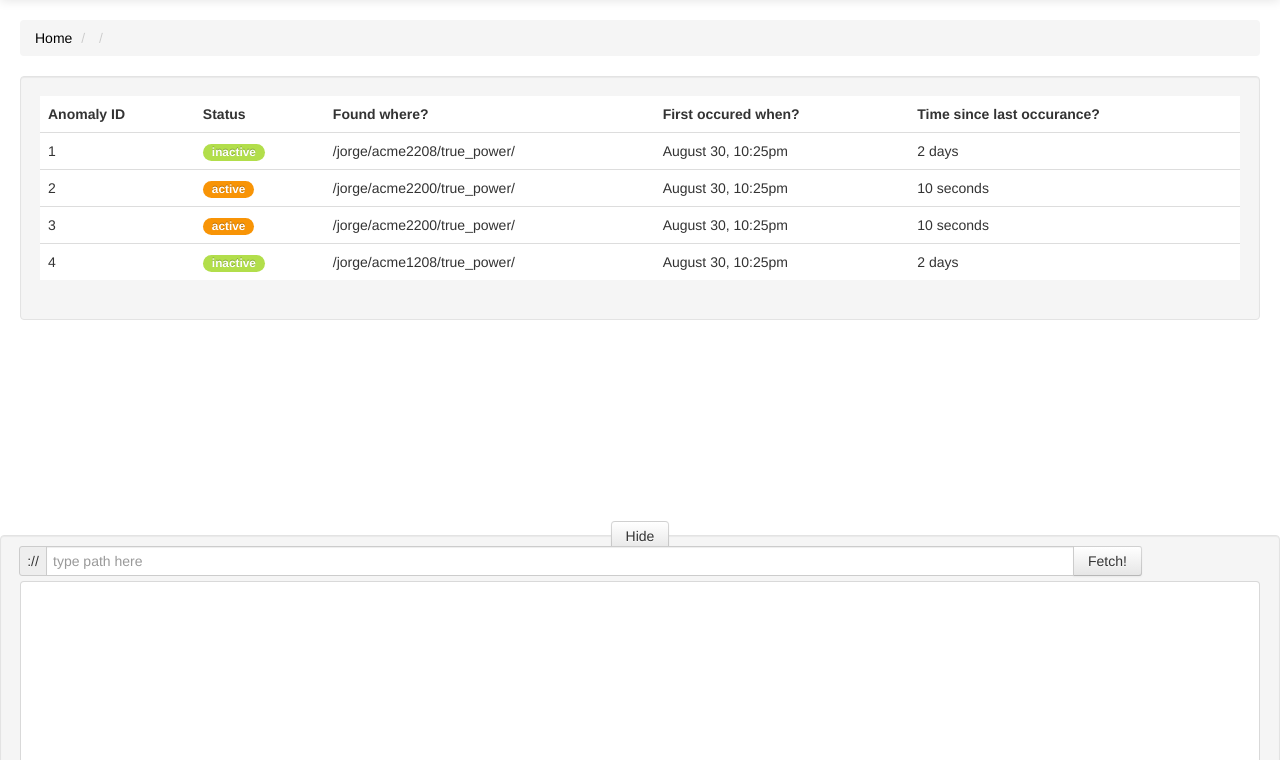
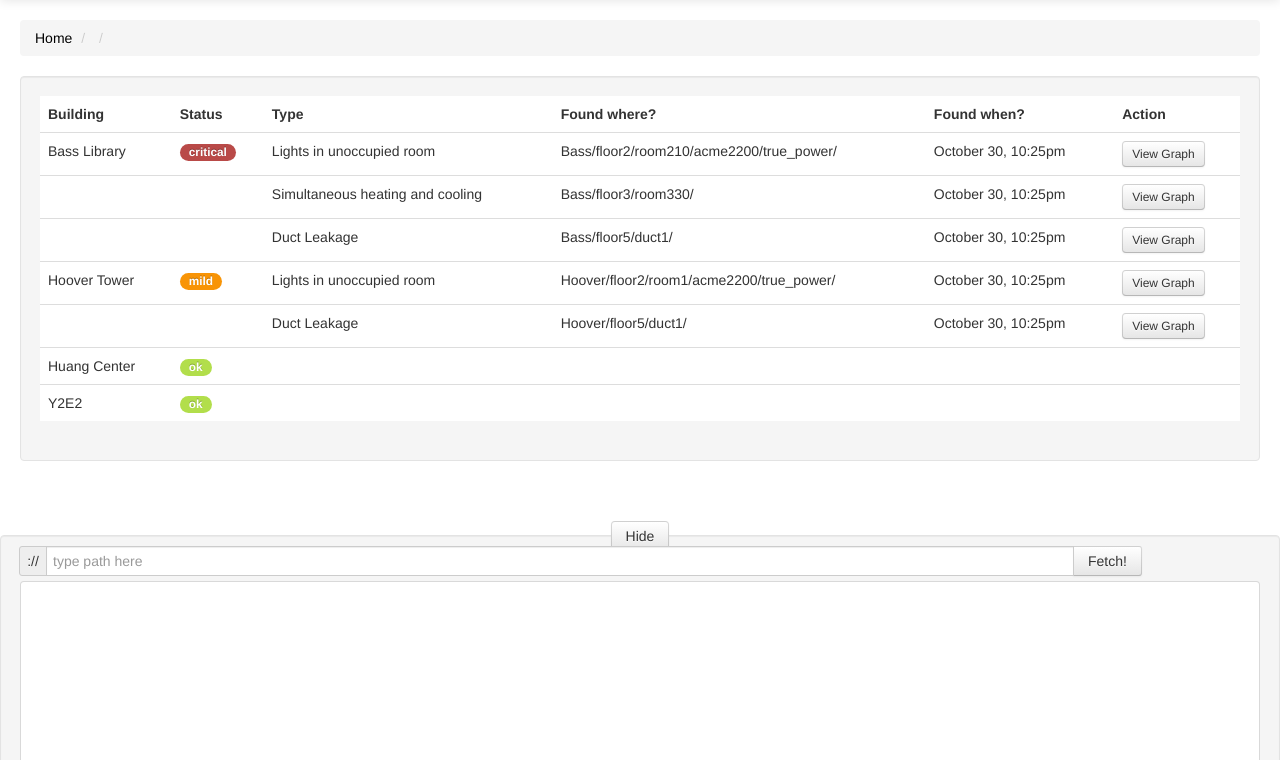
Before and after one commit to jortizcs/Pangia, a PHP site: page /pangia-admin/index-instance-anomaly.php?page=1 in a window 1280 px wide. Shown: the part 40-800 px from the top of the page. Run offline with PHP 8.4, Linux system fonts and the light colour scheme; data that the repository does not hold is empty; some libraries are stand-ins or nearby versions.

Commit message:
small updates

```diff
--- a/pangia-admin/index-instance-anomaly.php
+++ b/pangia-admin/index-instance-anomaly.php
@@ -18,7 +18,7 @@
 	<script>
 	$(document).ready(function(){
 		var obj = '<tr>	<td>4</td><td><span class="badge badge-success">inactive</span></td><td>/jorge/acme1208/true_power/</td><td>August 30, 10:25pm</td><td>2 days</td></tr>'
-		$("table tbody").animate('slow').append(obj).delay(5000);
+		//$("table tbody").animate('slow').append(obj).delay(5000);
 	});
 	</script>
 <!--[if lt IE 7]><p class=chromeframe>Your browser is <em>ancient!</em> <a href="http://browsehappy.com/">Upgrade to a different browser</a> or <a href="http://www.google.com/chromeframe/?redirect=true">install Google Chrome Frame</a> to experience this site.</p><![endif]-->
@@ -31,33 +31,69 @@
 			<div class="well">
 				<table class="table table-hover" style="">
 				  <thead>
-				  	<th>Anomaly ID</th>
+				  	<th>Building</th>
 				  	<th>Status</th>
+				  	<th>Type</th>
 					<th>Found where?</th>
-					<th>First occured when?</th>
-					<th>Time since last occurance?</th>
+					<th>Found when?</th>
+					<th>Action</th>
 				  </thead>
 				  <tbody>
+			  		<tr>
+				  		<td>Bass Library</td>
+				  		<td><span class="badge badge-important">critical</span></td>
+				  		<td>Lights in unoccupied room</td>
+				  		<td>Bass/floor2/room210/acme2200/true_power/</td>
+				  		<td>October 30, 10:25pm</td>
+				  		<td><a href="#" class="btn btn-small">View Graph</a></td>
+				  	</tr>
 				  	<tr>
-				  		<td>1</td>
-				  		<td><span class="badge badge-success">inactive</span></td>
-				  		<td>/jorge/acme2208/true_power/</td>
-				  		<td>August 30, 10:25pm</td>
-				  		<td>2 days</td>
+				  		<td></td>
+				  		<td></td>
+				  		<td>Simultaneous heating and cooling</td>
+				  		<td>Bass/floor3/room330/</td>
+				  		<td>October 30, 10:25pm</td>
+				  		<td><a href="#" class="btn btn-small">View Graph</a></td>
 				  	</tr>
 			  		<tr>
-				  		<td>2</td>
-				  		<td><span class="badge badge-warning">active</span></td>
-				  		<td>/jorge/acme2200/true_power/</td>
-				  		<td>August 30, 10:25pm</td>
-				  		<td>10 seconds</td>
+				  		<td></td>
+				  		<td></td>
+				  		<td>Duct Leakage</td>
+				  		<td>Bass/floor5/duct1/</td>
+				  		<td>October 30, 10:25pm</td>
+				  		<td><a href="#" class="btn btn-small">View Graph</a></td>
+				  	</tr>
+			  		<tr>
+				  		<td>Hoover Tower</td>
+				  		<td><span class="badge badge-warning">mild</span></td>
+				  		<td>Lights in unoccupied room</td>
+				  		<td>Hoover/floor2/room1/acme2200/true_power/</td>
+				  		<td>October 30, 10:25pm</td>
+				  		<td><a href="#" class="btn btn-small">View Graph</a></td>
 				  	</tr>
 				  	<tr>
-				  		<td>3</td>
-				  		<td><span class="badge badge-warning">active</span></td>
-				  		<td>/jorge/acme2200/true_power/</td>
-				  		<td>August 30, 10:25pm</td>
-				  		<td>10 seconds</td>
+				  		<td></td>
+				  		<td></td>
+				  		<td>Duct Leakage</td>
+				  		<td>Hoover/floor5/duct1/</td>
+				  		<td>October 30, 10:25pm</td>
+				  		<td><a href="#" class="btn btn-small">View Graph</a></td>
+				  	</tr>
+				  	<tr>
+				  		<td>Huang Center</td>
+				  		<td><span class="badge badge-success">ok</span></td>
+				  		<td></td>
+				  		<td></td>
+				  		<td></td>
+				  		<td></td>
+				  	</tr>
+				  	<tr>
+				  		<td>Y2E2</td>
+				  		<td><span class="badge badge-success">ok</span></td>
+				  		<td></td>
+				  		<td></td>
+				  		<td></td>
+				  		<td></td>
 				  	</tr>
 				  </tbody>
 				</table>
--- a/pangia-admin/js/script.js
+++ b/pangia-admin/js/script.js
@@ -125,7 +125,7 @@ function createSub(host){
 			var dataJson = JSON.parse(data);
 			if(dataJson.status == "success"){
 				alert("Subscription created!");
-				//location.reload();
+				location.reload();
 				//parent.reload();
 				//var alert = '<div class="alert fade in"><button type="button" class="close" data-dismiss="alert">&times;</button><strong>it worked</strong>        </div>';
 				//alert('it worked dude');
@@ -265,7 +265,7 @@ function deleteProc(host, name){
 			var dataJson = JSON.parse(data);
 			if(dataJson.status == "success"){
 				//alert("Processing Element deleted!");
-				location.reload();
+				location.reload(true);
 				//var alert = '<div class="alert fade in"><button type="button" class="close" data-dismiss="alert">&times;</button><strong>it worked</strong>        </div>';
 				//$('body').append(alert);
 			} else {
--- a/pangia-admin/less/style.less
+++ b/pangia-admin/less/style.less
@@ -1,10 +1,9 @@
 @import "bootstrap/bootstrap.less";
-@import "bootstrap/responsive.less";
 body {
   padding-top: 60px;
   padding-bottom: 40px;
 }
-
+@import "bootstrap/responsive.less";
 
 /* ===== Primary Styles ========================================================
    Author: Michael Heinrich
```
Also changed, not shown: pangia-admin/less/style.css, 1 other file.
